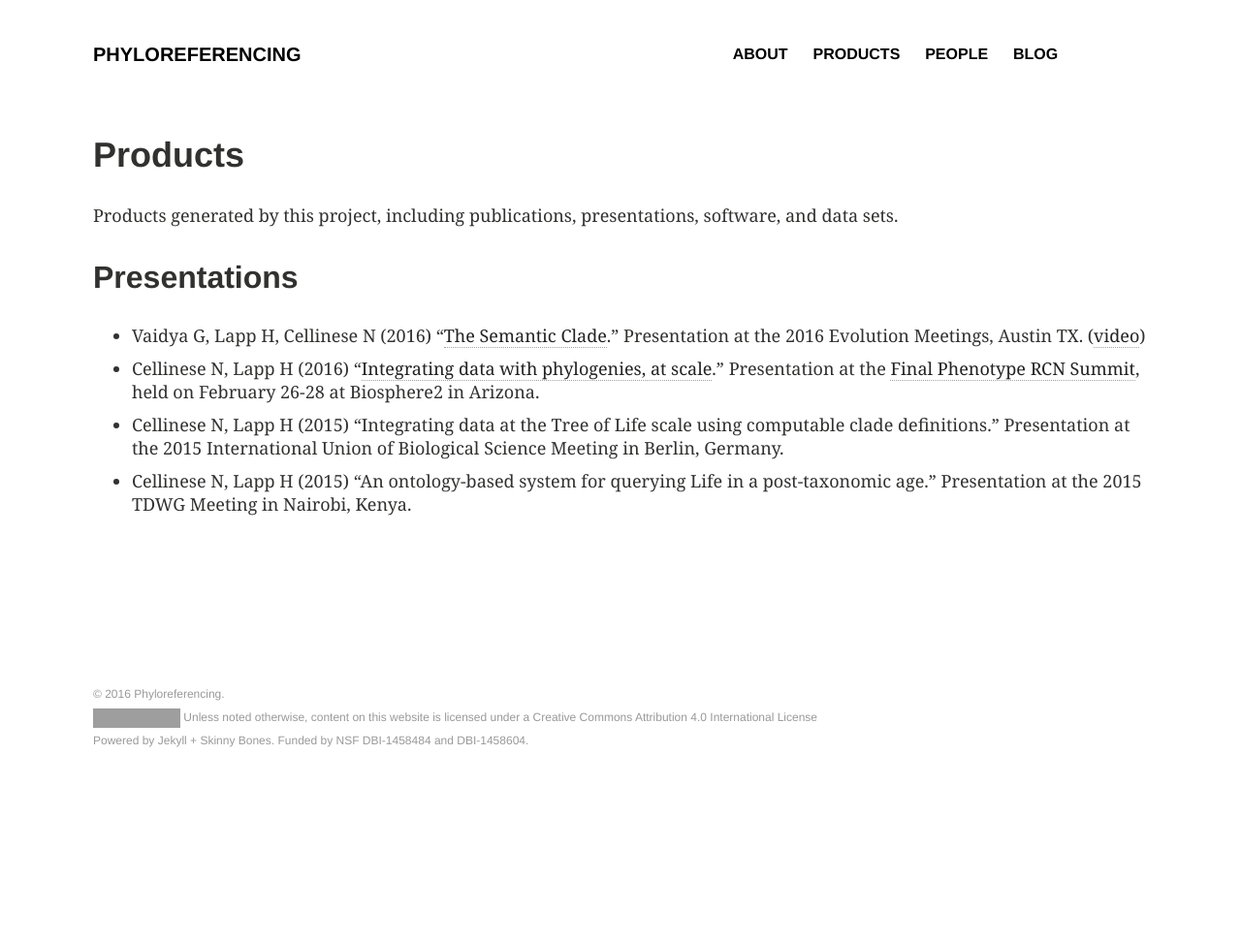
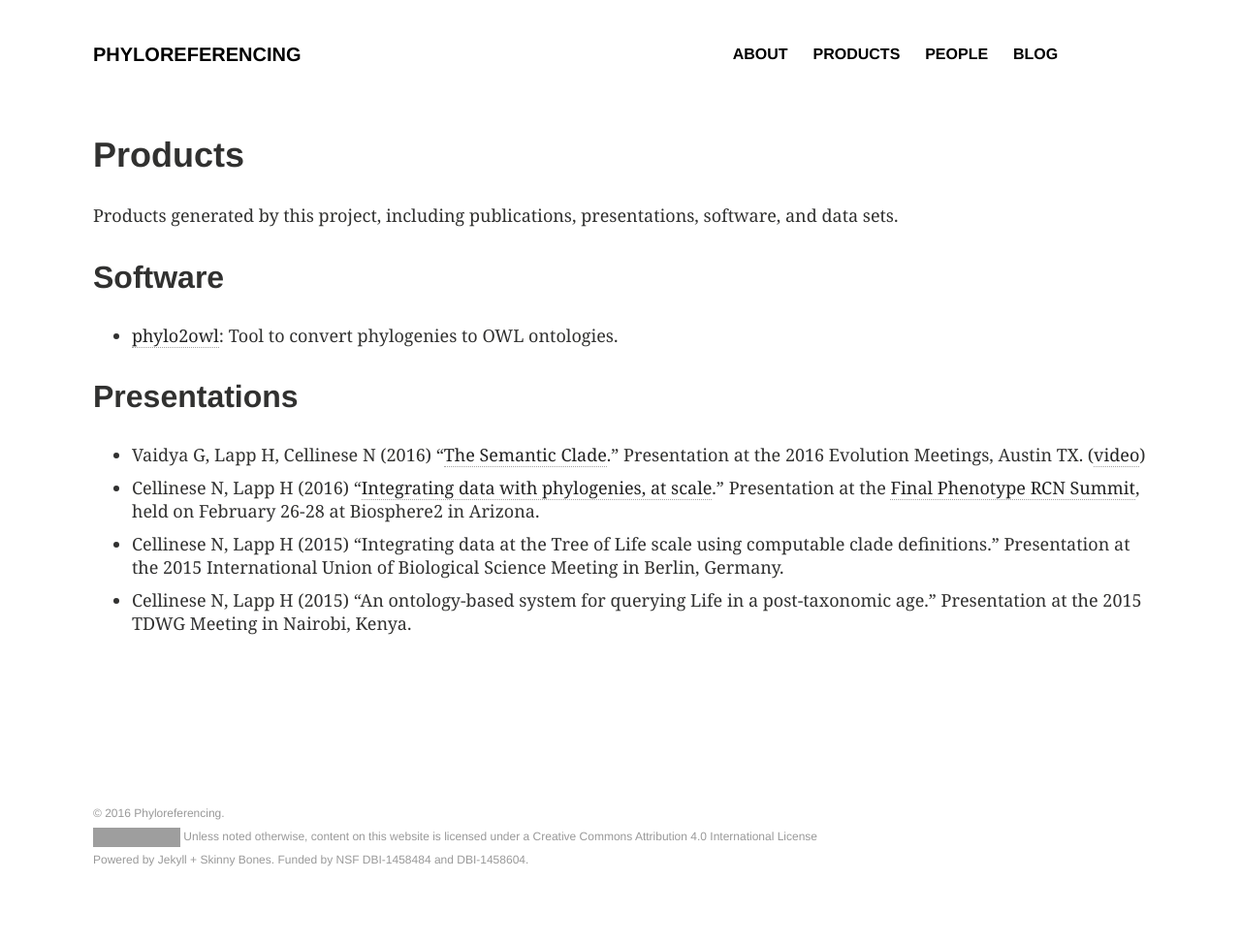
Before and after one commit to phyloref/phyloref.github.io, a Jekyll site: the page built from _pages/products.md, in a window 1280 px wide. Shown: the whole page at 97% size. Built offline with Jekyll 4.4.1, drawn with Linux system fonts in a browser that asks for light colours; before the commit the page ends 900 px from its top, so only the background shows below that; grey boxes are pictures that could not be loaded.

Commit message:
Adds first software product.

```diff
--- a/_pages/products.md
+++ b/_pages/products.md
@@ -11,6 +11,10 @@ image:
   thumb:
 ads: false
 ---
+
+## Software
+
+* [phylo2owl](https://github.com/phyloref/phylo2owl): Tool to convert phylogenies to OWL ontologies.
 
 ## Presentations
 
```
